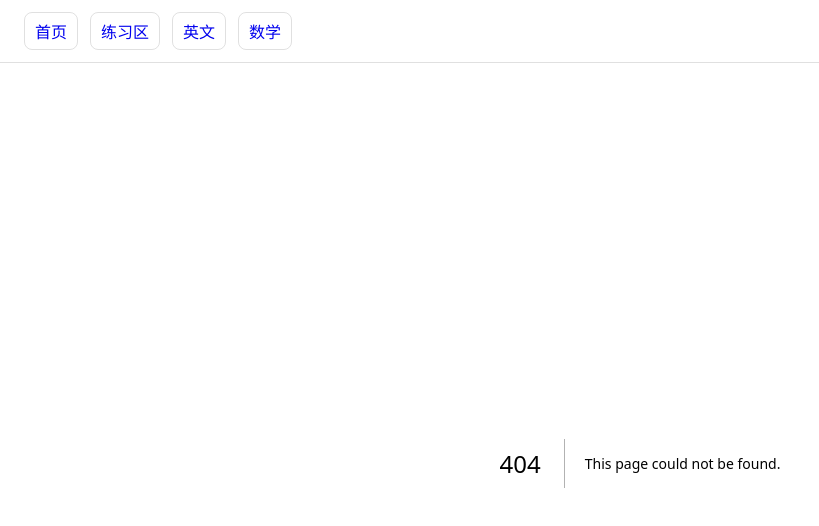
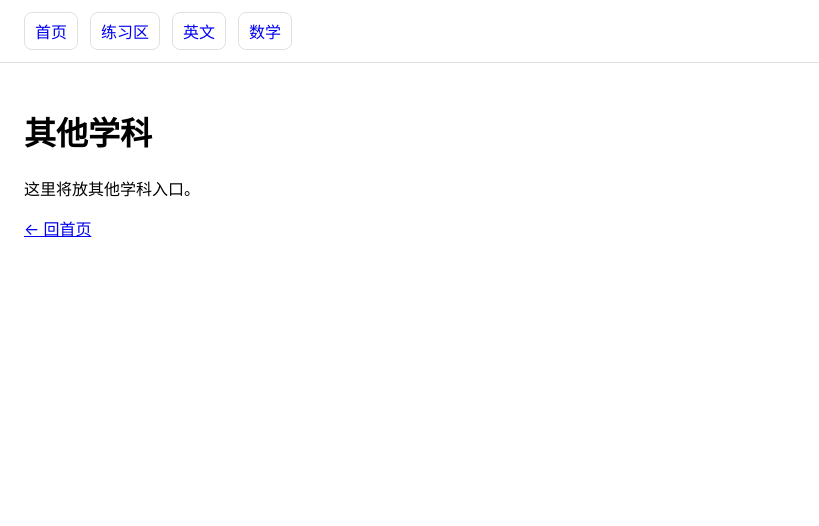
Before and after one commit to boos88978857-svg/ai-intelligent-learning-machine, a Next.js app: page /subjects in a window 1280 px wide. Before the commit this address had no page. Shown: the top 526 px of the page, without its empty margins (0-819 px from the left). Built offline with nearby package versions, Linux system fonts and the light colour scheme.

Commit message:
其他学科页面

```diff
--- /dev/null
+++ b/app/subjects/page.tsx
@@ -0,0 +1,9 @@
+export default function Page() {
+  return (
+    <main style={{ padding: 24 }}>
+      <h1>其他学科</h1>
+      <p>这里将放其他学科入口。</p>
+      <a href="/">← 回首页</a>
+    </main>
+  );
+}
```
